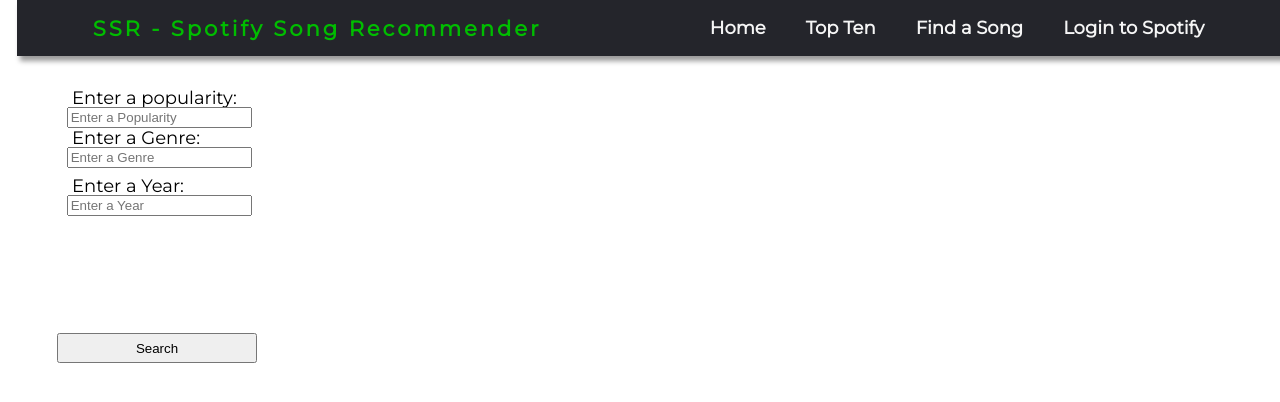
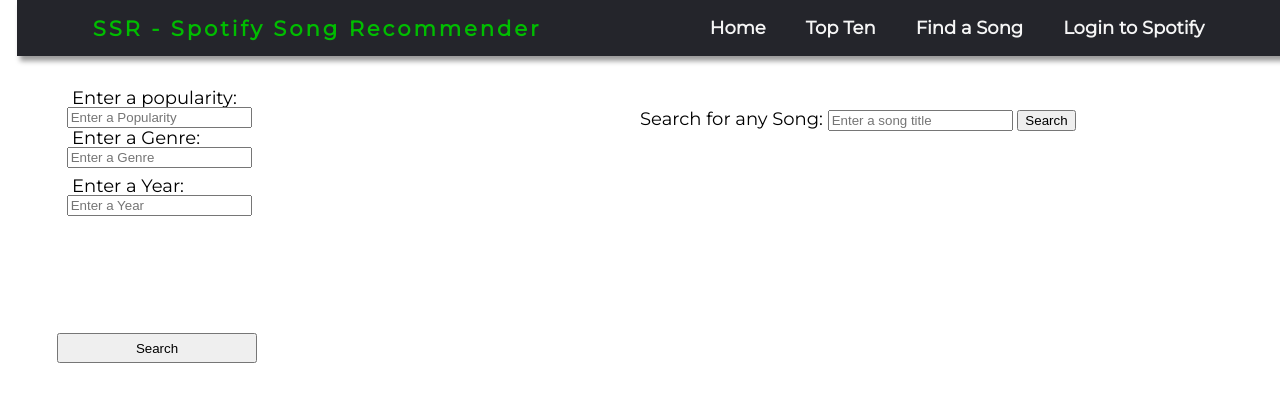
Before and after one commit to AlexFedus/COSC-473-Project, a Flask app: template templates/randomsong.html in a window 1280 px wide. Shown: the part 17-419 px from the top of the page. Run offline with Flask 3, Linux system fonts and the light colour scheme; the template is opened without the code that fills it, so the values that code supplies are empty; some libraries are stand-ins or nearby versions.

Commit message:
Added ability to search for any song to add to playlist

```diff
--- a/static/navbar.css
+++ b/static/navbar.css
@@ -437,7 +437,7 @@
 .playlistname{
   position: absolute;
   top: 2.5em;
-  left: 24em;
+  left: 25em;
 }
 
 
@@ -455,6 +455,19 @@
   margin-left: 3em;
 }
 
+.formrs{
+  width: 50%;
+  float: left;
+}
+
+.anysong{
+  width: 50%;
+  float: right;
+  padding-top: 6em;
+}
+
+
+
 .errorpageBox{
   margin-top: 80px;
   align-items: center;
--- a/templates/randomsong.html
+++ b/templates/randomsong.html
@@ -30,6 +30,11 @@
         <button type="submit" class="searchbuttonrs" name="form1">Search</button>
       </form>
 
+      <form class = "anysong" action="{{ url_for('views.randomsong')}}" method="post">
+        <label for ="songname" class = anysonglabel>Search for any Song:</label>
+        <input type ="text" class = anysonginput name="anysonginput" placeholder="Enter a song title">
+        <button type="submit" class="anysongsearch" name="form1b">Search</button>
+      </form>
 
 
 
```
Also changed, not shown: static/likedsongs.css (deleted, +0 -83 lines), views.py (+25 -0 lines), 1 other file.
